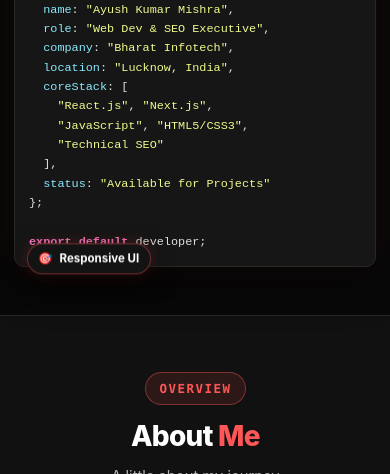
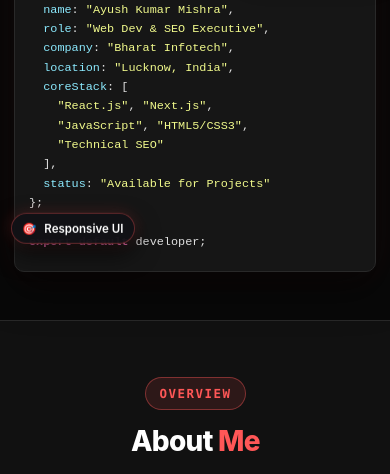
Before and after one commit to imayush36/My-portfolio, a plain HTML site: page index.html in a window 390 px wide. Shown: the part 878-1352 px from the top of the page. Drawn offline with Linux system fonts and the light colour scheme.

Commit message:
Fix terminal floating badges positioning, styling and interactivity

```diff
--- a/css/style.css
+++ b/css/style.css
@@ -918,7 +918,7 @@ ul, ol {
 }
 
 .terminal-body {
-  padding: 1.15rem 1.35rem;
+  padding: 1.15rem 1.35rem 1.6rem 1.35rem;
   font-family: var(--font-mono);
   font-size: 0.82rem;
   line-height: 1.62;
@@ -943,43 +943,64 @@ ul, ol {
 .code-prop { color: #8be9fd; }
 .code-str { color: #f1fa8c; }
 
-/* Floating Badges */
+/* Floating Interactive Badges / Buttons */
 .floating-badge {
   position: absolute;
   display: inline-flex;
   align-items: center;
-  gap: 0.45rem;
-  padding: 0.45rem 0.9rem;
-  background-color: rgba(20, 20, 20, 0.96);
-  border: 1.5px solid var(--accent-red-border);
+  gap: 0.5rem;
+  padding: 0.45rem 0.95rem;
+  background: rgba(18, 18, 22, 0.94);
+  border: 1px solid rgba(255, 87, 87, 0.35);
   border-radius: var(--radius-full);
-  font-size: 0.78rem;
-  font-weight: 700;
+  font-size: 0.8rem;
+  font-weight: 600;
   color: #FFFFFF;
-  box-shadow: 0 8px 24px rgba(0, 0, 0, 0.75), 0 0 16px rgba(255, 87, 87, 0.25);
-  backdrop-filter: blur(12px);
-  -webkit-backdrop-filter: blur(12px);
+  text-decoration: none;
+  cursor: pointer;
+  box-shadow: 0 10px 24px rgba(0, 0, 0, 0.65), 0 0 16px rgba(255, 87, 87, 0.2);
+  backdrop-filter: blur(14px);
+  -webkit-backdrop-filter: blur(14px);
   z-index: 10;
   white-space: nowrap;
-  animation: float 4s ease-in-out infinite;
+  transition: all var(--transition-fast);
+  user-select: none;
+}
+
+.floating-badge:hover {
+  color: #FFFFFF;
+  background: rgba(26, 26, 30, 0.98);
+  border-color: var(--accent-red);
+  box-shadow: 0 14px 28px rgba(0, 0, 0, 0.8), 0 0 24px rgba(255, 87, 87, 0.4);
+  transform: translateY(-4px) scale(1.04);
+}
+
+.floating-badge:focus-visible {
+  outline: 2px solid var(--accent-red);
+  outline-offset: 3px;
 }
 
 .badge-1 {
-  top: -14px;
-  right: 18px;
-  animation-delay: 0s;
-  border-color: var(--accent-red-border);
+  top: 60px;
+  right: -24px;
+  animation: floatBadge1 4s ease-in-out infinite;
 }
 
 .badge-2 {
-  bottom: -14px;
-  left: 18px;
-  animation-delay: 2s;
-}
-
-@keyframes float {
+  bottom: 45px;
+  left: -24px;
+  animation: floatBadge2 4.2s ease-in-out infinite;
+  animation-delay: 1.5s;
+}
+
+@keyframes floatBadge1 {
   0%, 100% { transform: translateY(0px); }
-  50% { transform: translateY(-8px); }
+  50% { transform: translateY(-6px); }
+}
+
+@keyframes floatBadge2 {
+  0%, 100% { transform: translateY(0px); }
+  50% { transform: translateY(-6px); }
 }
 
 .terminal-glow {
@@ -2836,13 +2857,13 @@ ul, ol {
   }
 
   .badge-1 {
-    top: -12px;
-    right: 14px;
+    top: 55px;
+    right: -14px;
   }
 
   .badge-2 {
-    bottom: -12px;
-    left: 14px;
+    bottom: 40px;
+    left: -14px;
   }
 
   .project-card {
@@ -2876,20 +2897,20 @@ ul, ol {
     transform: translateY(24px) !important;
   }
 
-  /* Re-position floating badges within terminal card bounds to prevent horizontal overflow */
+  /* Position floating badges on outer edges with safe mobile clearance */
   .badge-1 {
-    top: -12px;
-    right: 14px;
+    top: 48px;
+    right: -8px;
   }
 
   .badge-2 {
-    bottom: -12px;
-    left: 14px;
+    bottom: 30px;
+    left: -8px;
   }
 
   .floating-badge {
-    padding: 0.35rem 0.75rem;
-    font-size: 0.75rem;
+    padding: 0.38rem 0.75rem;
+    font-size: 0.74rem;
   }
 
   .hero-description {
@@ -3110,20 +3131,20 @@ ul, ol {
   }
 
   .terminal-body {
-    padding: 0.9rem 0.9rem;
+    padding: 0.9rem 0.9rem 1.25rem 0.9rem;
     font-size: 0.74rem;
     line-height: 1.55;
     border-radius: 0 0 var(--radius-md) var(--radius-md);
   }
 
   .badge-1 {
-    top: -11px;
-    right: 12px;
+    top: 44px;
+    right: -4px;
   }
 
   .badge-2 {
-    bottom: -11px;
-    left: 12px;
+    bottom: 24px;
+    left: -4px;
   }
 
   .floating-badge {
--- a/index.html
+++ b/index.html
@@ -355,7 +355,7 @@
         </div>
 
         <!-- Hero Right Column: Interactive Developer Visual -->
-        <div class="hero-visual" aria-hidden="true">
+        <div class="hero-visual">
           <div class="terminal-card">
             <!-- Window Bar -->
             <div class="terminal-header">
@@ -387,15 +387,15 @@
 <span class="code-keyword">export default</span> developer;</code></pre>
             </div>
 
-            <!-- Floating Tech Badges -->
-            <div class="floating-badge badge-1">
-              <span class="badge-icon">⚡</span>
-              <span>Next.js & React</span>
-            </div>
-            <div class="floating-badge badge-2">
-              <span class="badge-icon">🎯</span>
+            <!-- Floating Interactive Tech Badges / Buttons -->
+            <a href="#projects" class="floating-badge badge-1" aria-label="View Next.js & React projects" title="View Next.js & React Projects">
+              <span class="badge-icon" aria-hidden="true">⚡</span>
+              <span>Next.js &amp; React</span>
+            </a>
+            <a href="#skills" class="floating-badge badge-2" aria-label="View Responsive UI skills" title="View Responsive UI &amp; Styling Skills">
+              <span class="badge-icon" aria-hidden="true">🎯</span>
               <span>Responsive UI</span>
-            </div>
+            </a>
           </div>
           <!-- Red ambient glow beneath the card -->
           <div class="terminal-glow"></div>
```
